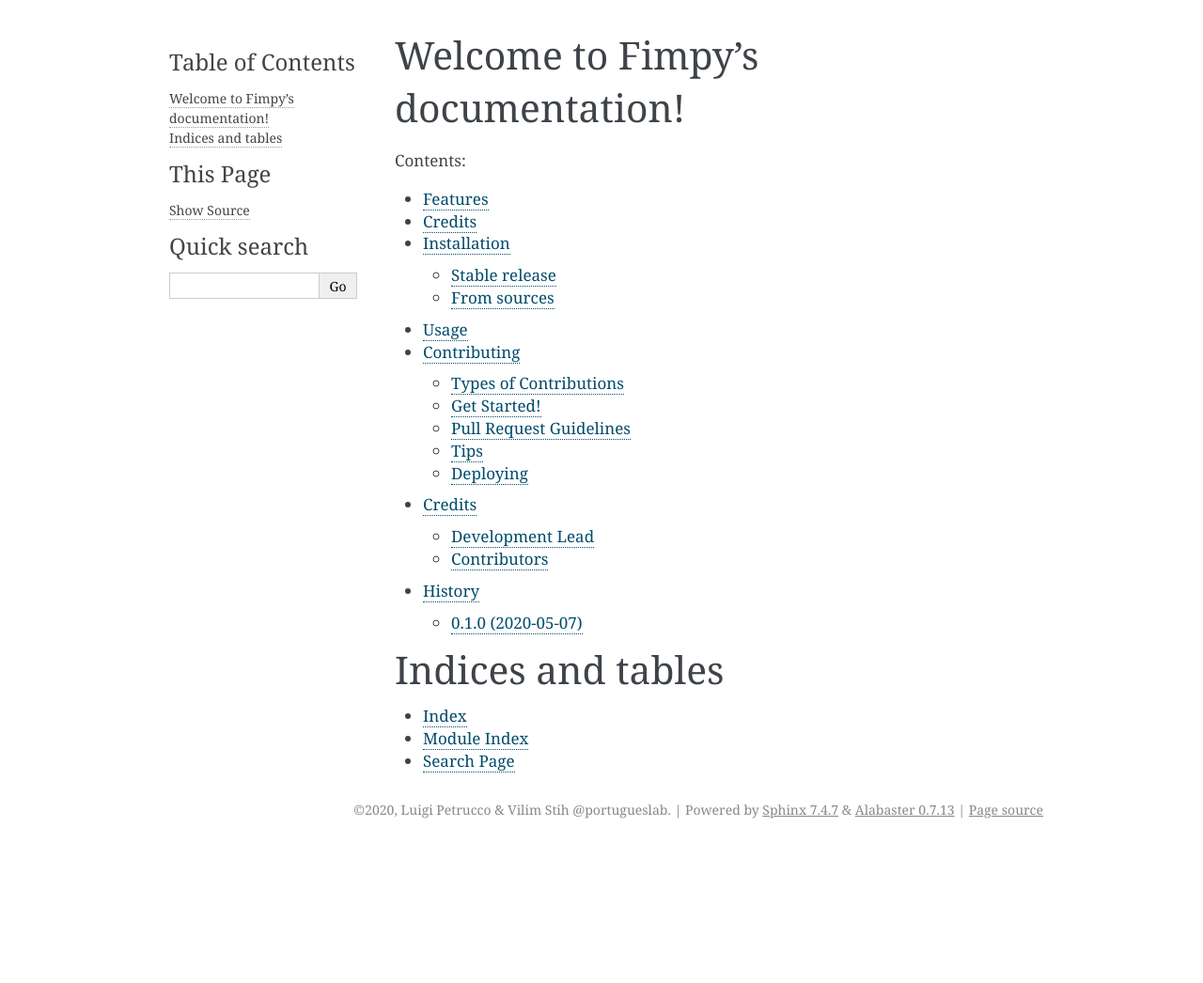
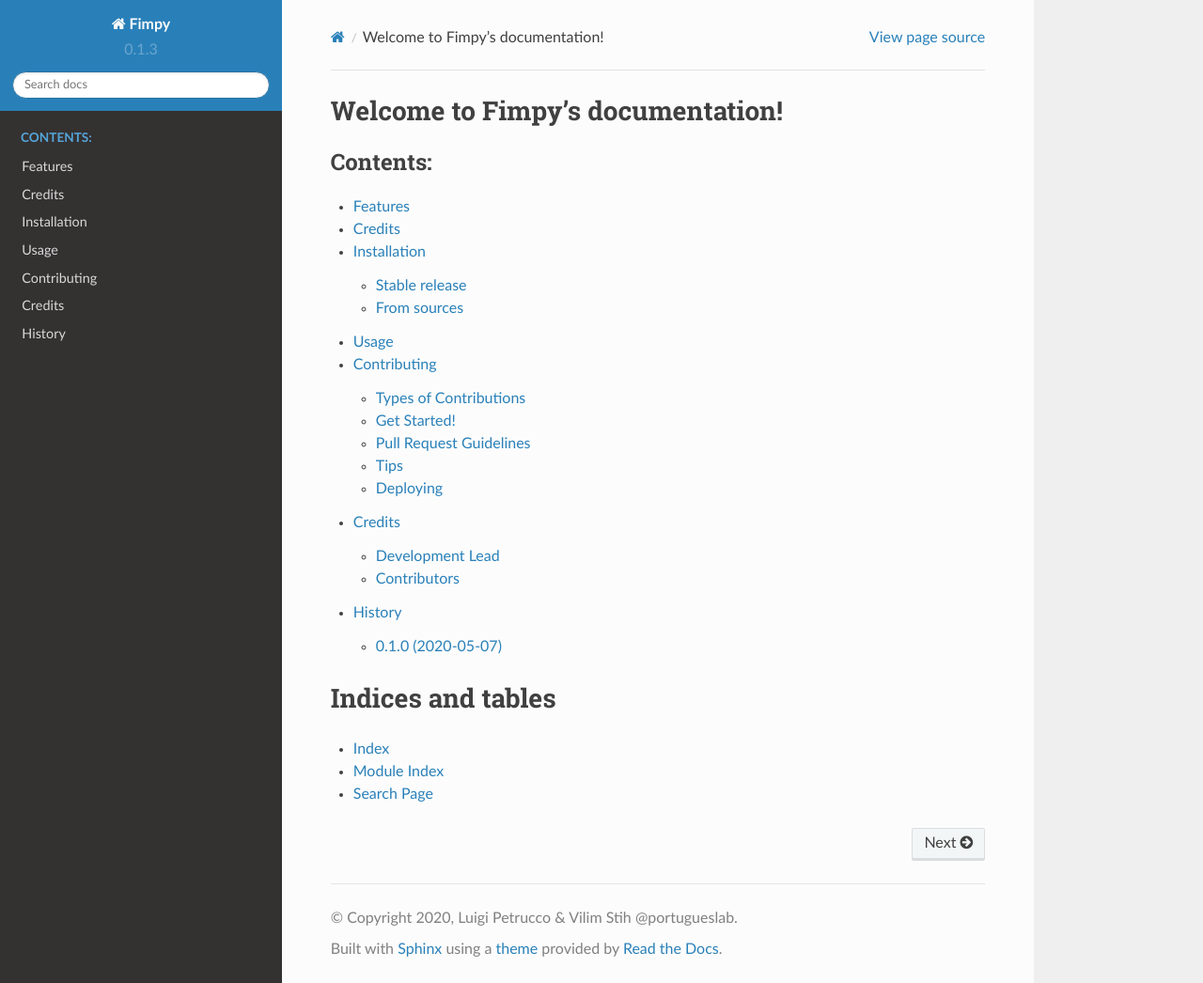
Before and after one commit to portugueslab/fimpy, a Sphinx documentation site: the page built from docs/index.rst, in a window 1280 px wide and 1046 px high. Shown: the whole window at 94% size. Built offline with Sphinx 7.4.7 and the Read the Docs theme 2.0.0, drawn with Linux system fonts in a browser that asks for light colours; pages that are not in the unit, such as notebooks, are missing from menus.

Commit message:
fixing docs generation

```diff
--- a/README.rst
+++ b/README.rst
@@ -30,4 +30,4 @@
 .. _`Portugues lab`: http://www.portugueslab.com
 .. _Cookiecutter: https://github.com/audreyr/cookiecutter
 .. _this: https://github.com/audreyr/cookiecutter-pypackage
-.. _here: https://portugueslab.github.io/{{ cookiecutter.project_slug }}
+.. _here: https://portugueslab.github.io/fimpy
--- a/docs/conf.py
+++ b/docs/conf.py
@@ -86,7 +86,7 @@
 # The theme to use for HTML and HTML Help pages.  See the documentation for
 # a list of builtin themes.
 #
-html_theme = 'alabaster'
+html_theme = 'sphinx_rtd_theme'
 
 # Theme options are theme-specific and customize the look and feel of a
 # theme further.  For a list of options available for each theme, see the
```
